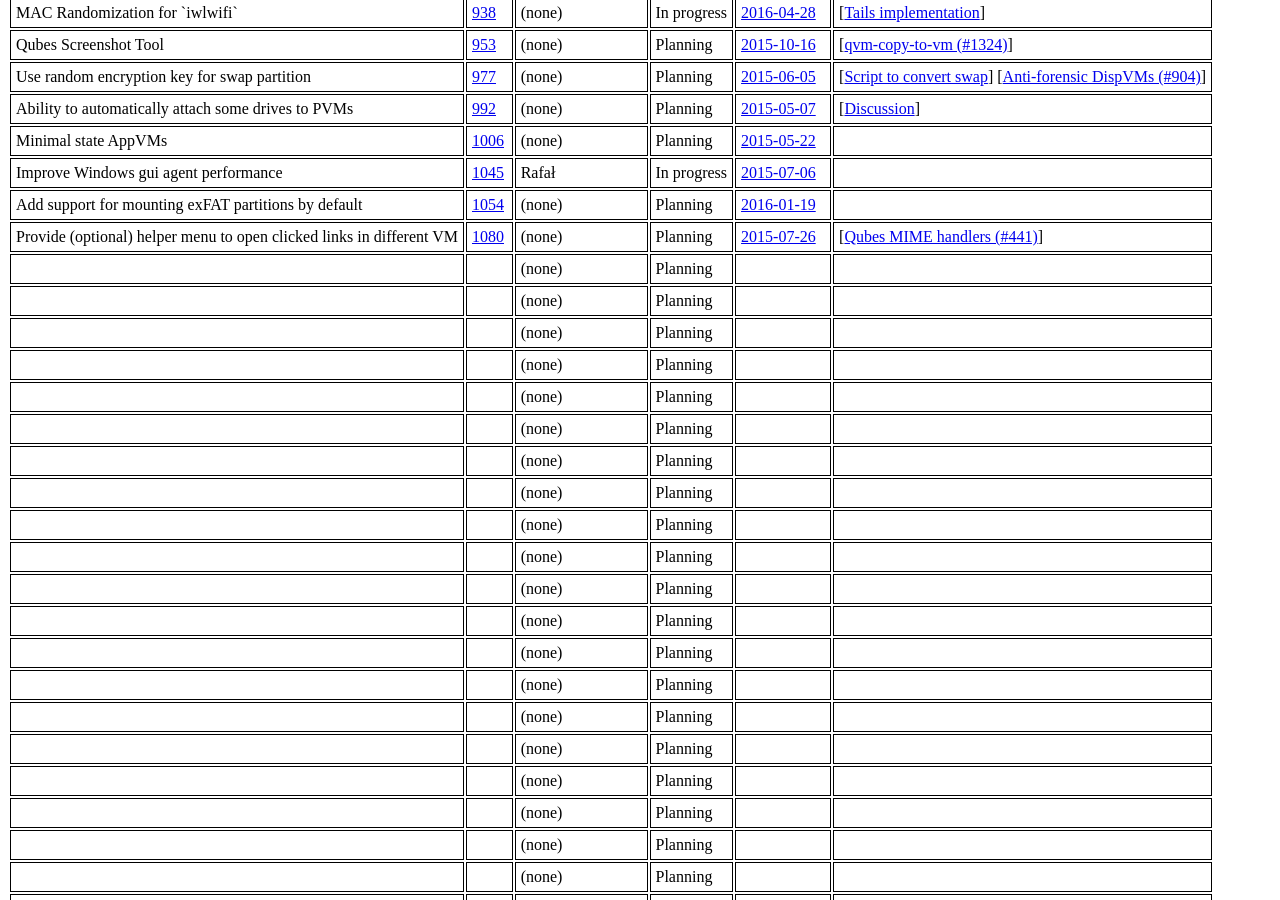
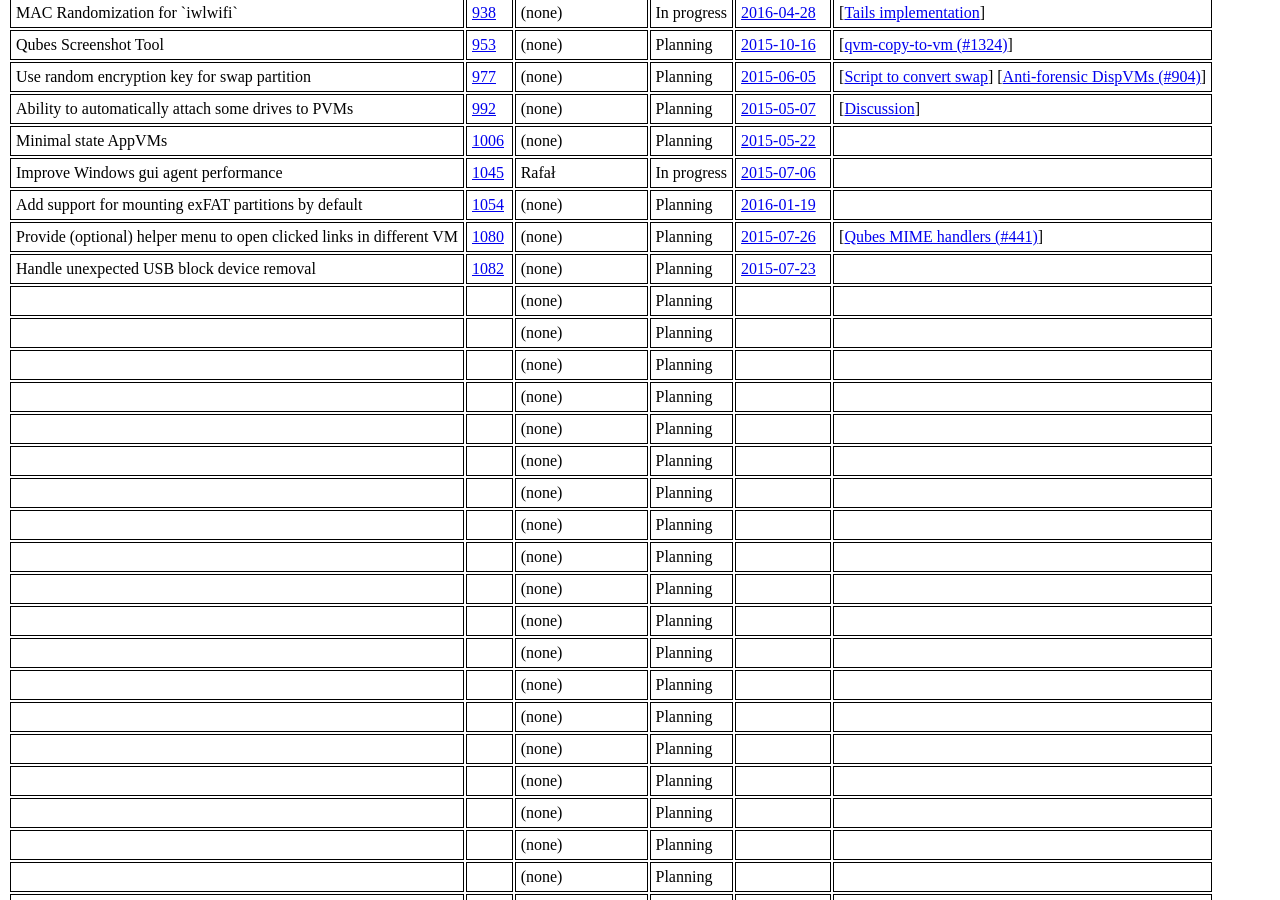
Before and after one commit to QubesOS/qubes-issues, a Jekyll site: the page built from index.md, in a window 1280 px wide and 900 px high, scrolled down 1078 px. Built offline with Jekyll 4.4.1, drawn with Linux system fonts in a browser that asks for light colours.

Commit message:
Track #1082

```diff
--- a/_data/features.yml
+++ b/_data/features.yml
@@ -557,15 +557,15 @@
   - desc   :
     url    :
 
-- name   :
-  issue  :
+- name   : Handle unexpected USB block device removal
+  issue  : 1082
   devs   :
   status :
-    code   :
+    code   : Planning
     url    :
   updated:
-    date   :
-    url    :
+    date   : 2015-07-23
+    url    : https://github.com/QubesOS/qubes-issues/issues/1082#issue-96930164
   info   :
   - desc   :
     url    :
```
